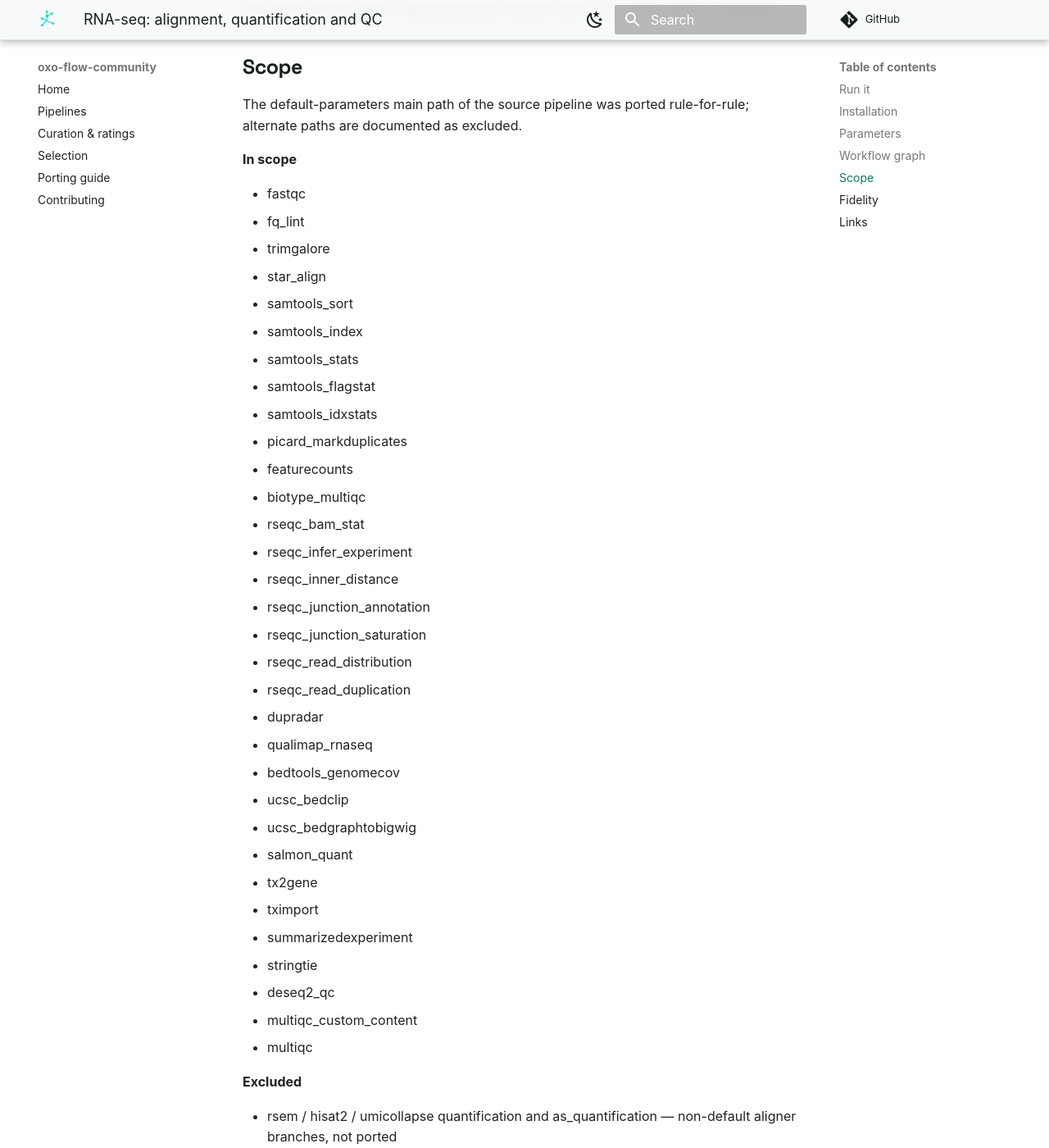
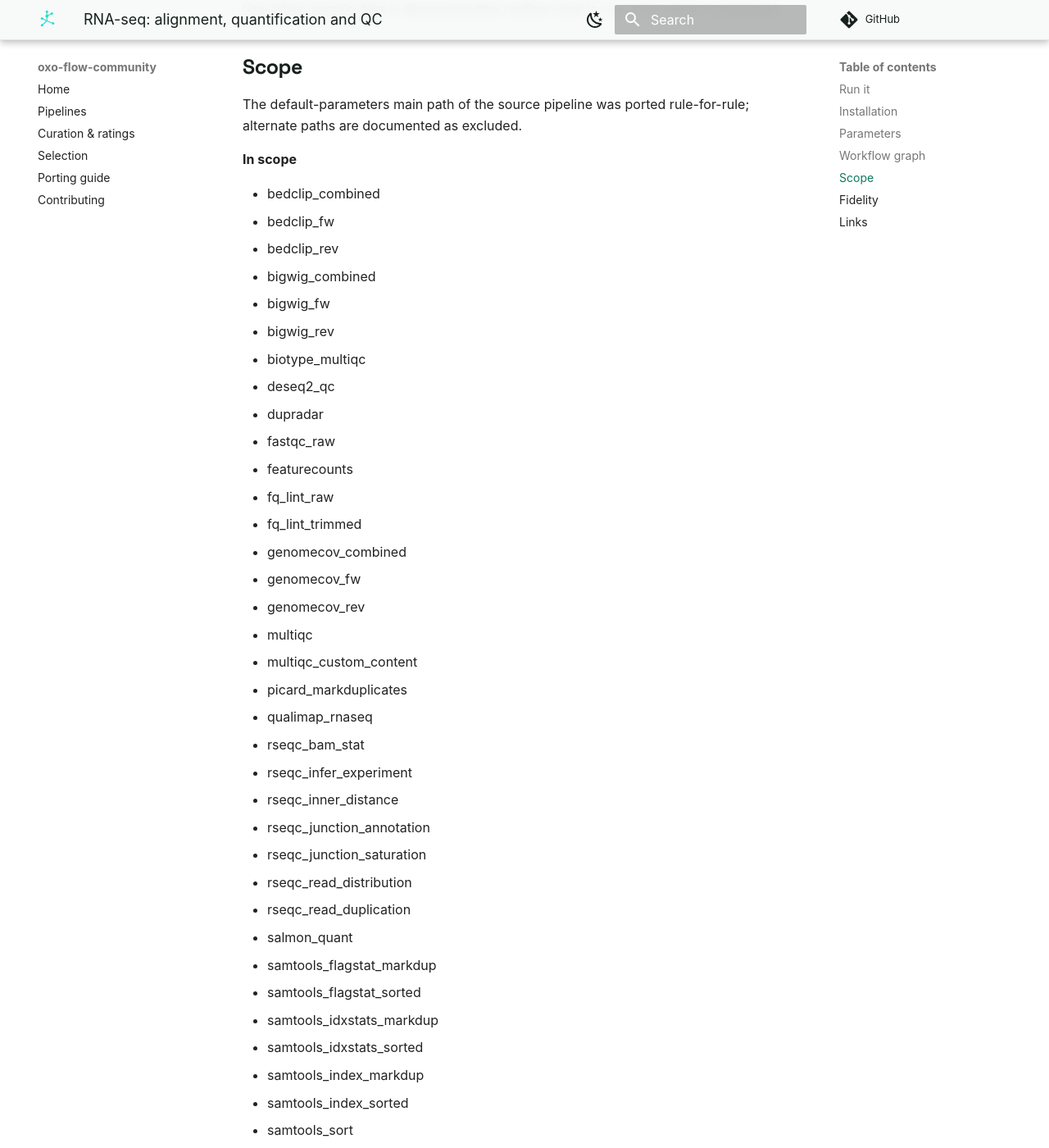
Before and after one commit to oxo-flow-community/oxo-flow-community.github.io, an MkDocs documentation site: the page built from docs/pipelines/oxo-flow-rnaseq.md, in a window 1280 px wide and 1400 px high, scrolled down 9739 px. Shown: the whole window at 82% size. Built offline with MkDocs 1.6.1 and Material for MkDocs 9.7.7, drawn with Linux system fonts in a browser that asks for light colours; comment, search, counter and statistics services are not loaded; some of the changed text lies outside the part shown.

Commit message:
chore(catalog): sync rnaseq/mag scope to exact rule names (44/134)
Mirrors the staging metadata normalization (f131896/f7ba6c4) into the
site registry — the run-notes 'In scope' sections now match the
workflow rule sets exactly.

```diff
--- a/docs/pipelines/oxo-flow-rnaseq.md
+++ b/docs/pipelines/oxo-flow-rnaseq.md
@@ -111,18 +111,26 @@ The default-parameters main path of the source pipeline was ported rule-for-rule
 
 **In scope**
 
-- fastqc
-- fq_lint
-- trimgalore
-- star_align
-- samtools_sort
-- samtools_index
-- samtools_stats
-- samtools_flagstat
-- samtools_idxstats
+- bedclip_combined
+- bedclip_fw
+- bedclip_rev
+- bigwig_combined
+- bigwig_fw
+- bigwig_rev
+- biotype_multiqc
+- deseq2_qc
+- dupradar
+- fastqc_raw
+- featurecounts
+- fq_lint_raw
+- fq_lint_trimmed
+- genomecov_combined
+- genomecov_fw
+- genomecov_rev
+- multiqc
+- multiqc_custom_content
 - picard_markduplicates
-- featurecounts
-- biotype_multiqc
+- qualimap_rnaseq
 - rseqc_bam_stat
 - rseqc_infer_experiment
 - rseqc_inner_distance
@@ -130,19 +138,23 @@ The default-parameters main path of the source pipeline was ported rule-for-rule
 - rseqc_junction_saturation
 - rseqc_read_distribution
 - rseqc_read_duplication
-- dupradar
-- qualimap_rnaseq
-- bedtools_genomecov
-- ucsc_bedclip
-- ucsc_bedgraphtobigwig
 - salmon_quant
+- samtools_flagstat_markdup
+- samtools_flagstat_sorted
+- samtools_idxstats_markdup
+- samtools_idxstats_sorted
+- samtools_index_markdup
+- samtools_index_sorted
+- samtools_sort
+- samtools_sort_qualimap
+- samtools_stats_markdup
+- samtools_stats_sorted
+- star_align
+- stringtie
+- summarizedexperiment
+- trimgalore
 - tx2gene
 - tximport
-- summarizedexperiment
-- stringtie
-- deseq2_qc
-- multiqc_custom_content
-- multiqc
 
 **Excluded**
 
```
Also changed, not shown: docs/pipelines/oxo-flow-mag.md (+131 -31 lines), docs/javascripts/pipelines-data.js, site/javascripts/pipelines-data.js, site/pipelines/oxo-flow-mag/index.html, site/pipelines/oxo-flow-rnaseq/index.html, site/search/search_index.json, 1 other file.
